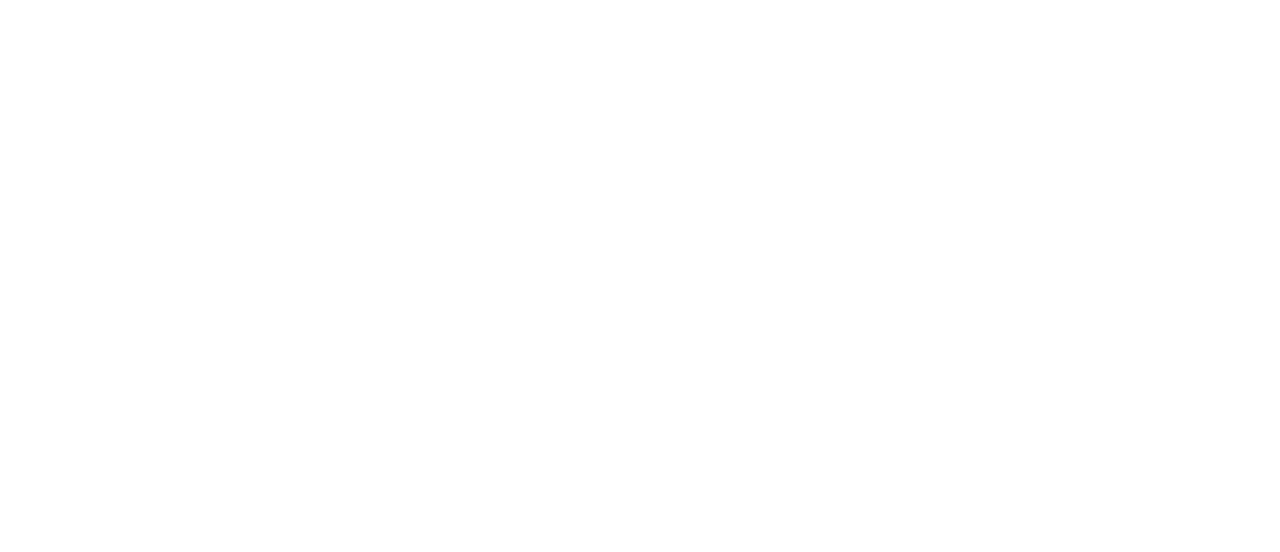
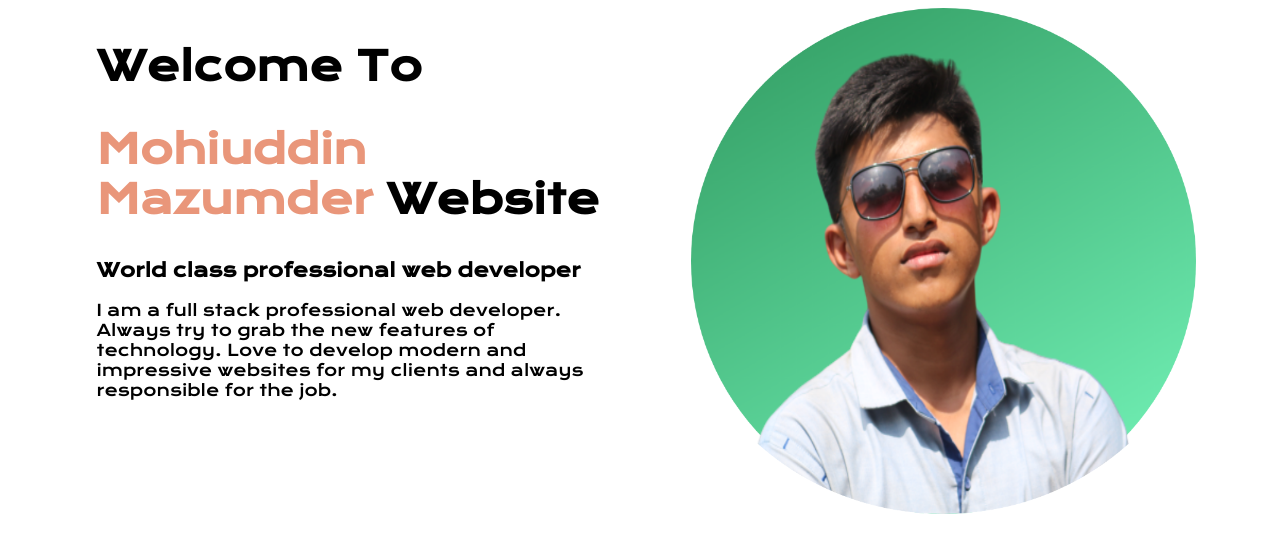
Before and after one commit to mohiuddin007/web-portfolio, a plain HTML site: page index.html in a window 1280 px wide. Drawn offline with nearby package versions, Linux system fonts and the light colour scheme.

Commit message:
added top part

```diff
--- a/index.html
+++ b/index.html
@@ -4,8 +4,21 @@
     <meta charset="UTF-8">
     <meta name="viewport" content="width=device-width, initial-scale=1.0">
     <title>Mohiuddin Mazumder</title>
+    <link href="https://fonts.googleapis.com/css2?family=Krona+One&display=swap" rel="stylesheet">
+    <link rel="stylesheet" href="style.css">
 </head>
 <body>
+<section>
+   <div class="half-width">
+        <h1>Welcome To</h1>
+        <h1><span id="name-highlight">Mohiuddin Mazumder </span>Website</h1>
+        <h3>World class professional web developer</h3>
+        <p>I am a full stack professional web developer. Always try to grab the new features of technology.  Love to develop modern and impressive websites for my clients and always responsible for the job.  </p>
+   </div>
+    <div class="half-width">
+        <img src="images/profile1.png" alt="profile1">
+    </div>
+</section>
 
 </body>
 </html>
--- a/style.css
+++ b/style.css
@@ -0,0 +1,18 @@
+h1{
+    font-size: 40px;
+}
+body{
+    font-family: 'Krona One', sans-serif;
+}
+#name-highlight{
+    color: darksalmon;
+}
+.half-width{
+    width: 40%;
+    float: left;
+    margin-left: 5%;
+    padding-left: 2%;
+}
+.half-width img{
+    width: 100%;
+}
```
Also changed, not shown: images/IMG_9265-removebg-preview.png (added), images/dsf.jpg (added), images/my_profile-removebg-preview (1).png (added), images/my_profile-removebg-preview.png (added), images/pro.png (added), images/profile1.png (added).
